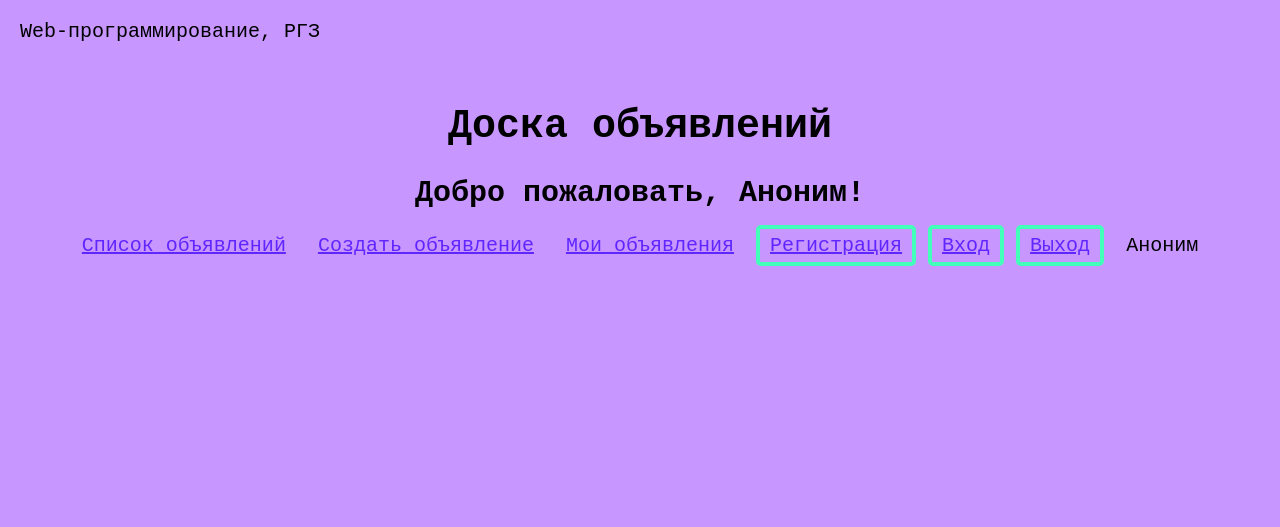
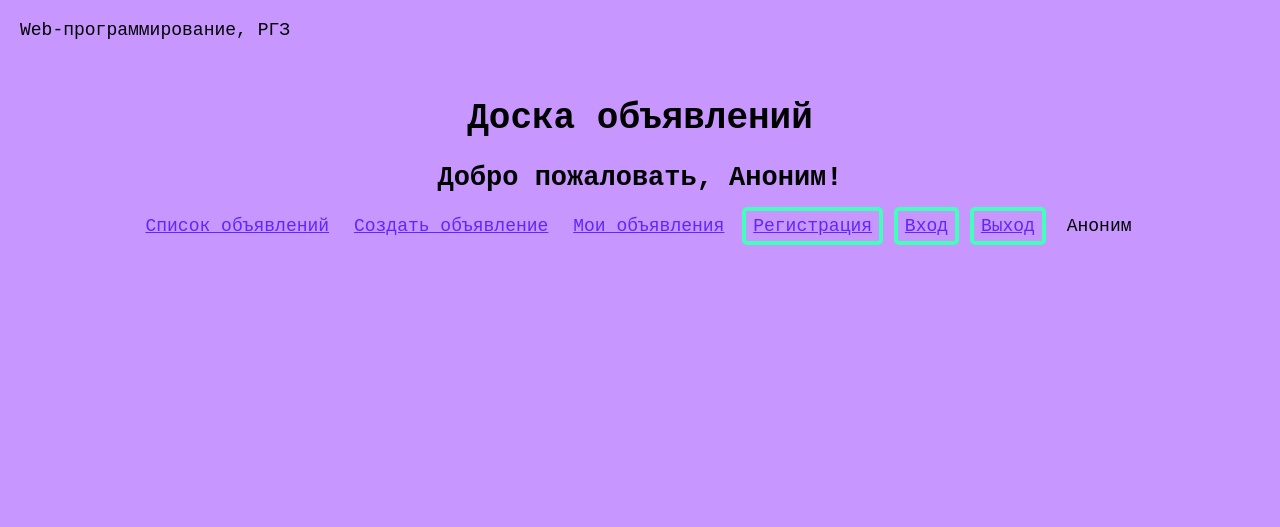
Before and after one commit to JuliaYatsynina/rgzz, a Flask app: page /glavn in a window 1280 px wide. Shown: the top 527 px of the page. Run offline with Flask 3, Linux system fonts and the light colour scheme.

Commit message:
изменения

```diff
--- a/static/main.css
+++ b/static/main.css
@@ -2,7 +2,7 @@ body {
     margin: 0;
     background-color: rgb(199, 150, 255);
     color: rgb(0, 0, 0);
-    font-size: 20px;
+    font-size: 18px;
     font-family: 'Courier New', Courier, monospace;
 }
 
--- a/templates/index.html
+++ b/templates/index.html
@@ -4,15 +4,15 @@
 <h1><div style="text-align: center;">Доска объявлений</div></h1>
 <h2><div style="text-align: center;">Добро пожаловать, {{ username }}!</div></h2>
     <nav style="text-align: center;">
-        <a href="/list_articles" style="padding: 5px 10px;">Список объявлений</a>
-        <a href="/add_article" style="padding: 5px 10px;">Создать объявление</a>
-        <a href="/article_list" style="padding: 5px 10px;">Мои объявления</a>
+        <a href="/list_articles" style="padding: 5px 7px;">Список объявлений</a>
+        <a href="/add_article" style="padding: 5px 7px;">Создать объявление</a>
+        <a href="/article_list" style="padding: 5px 7px;">Мои объявления</a>
         {% if current_user.is_admin %}
-            <a href="/user_list" style="padding: 5px 10px;">Список пользователей</a>
+            <a href="/user_list" style="padding: 5px 7px;">Список пользователей</a>
         {% endif %}
-        <a href="/registr" style="border: 4px solid rgb(66, 255, 186); padding: 5px 10px; border-radius: 5px;">Регистрация</a>
-        <a href="/login" style="border: 4px solid rgb(66, 255, 186); padding: 5px 10px; border-radius: 5px;">Вход</a>
-        <a href="/logout" style="border: 4px solid rgb(66, 255, 186); padding: 5px 10px; border-radius: 5px;">Выход</a>
+        <a href="/registr" style="border: 4px solid rgb(66, 255, 186); padding: 5px 7px; border-radius: 5px;">Регистрация</a>
+        <a href="/login" style="border: 4px solid rgb(66, 255, 186); padding: 5px 7px; border-radius: 5px;">Вход</a>
+        <a href="/logout" style="border: 4px solid rgb(66, 255, 186); padding: 5px 7px; border-radius: 5px;">Выход</a>
         <span style="padding: 5px 10px;">{{username}}</span>
     </nav>
     </div>
```
